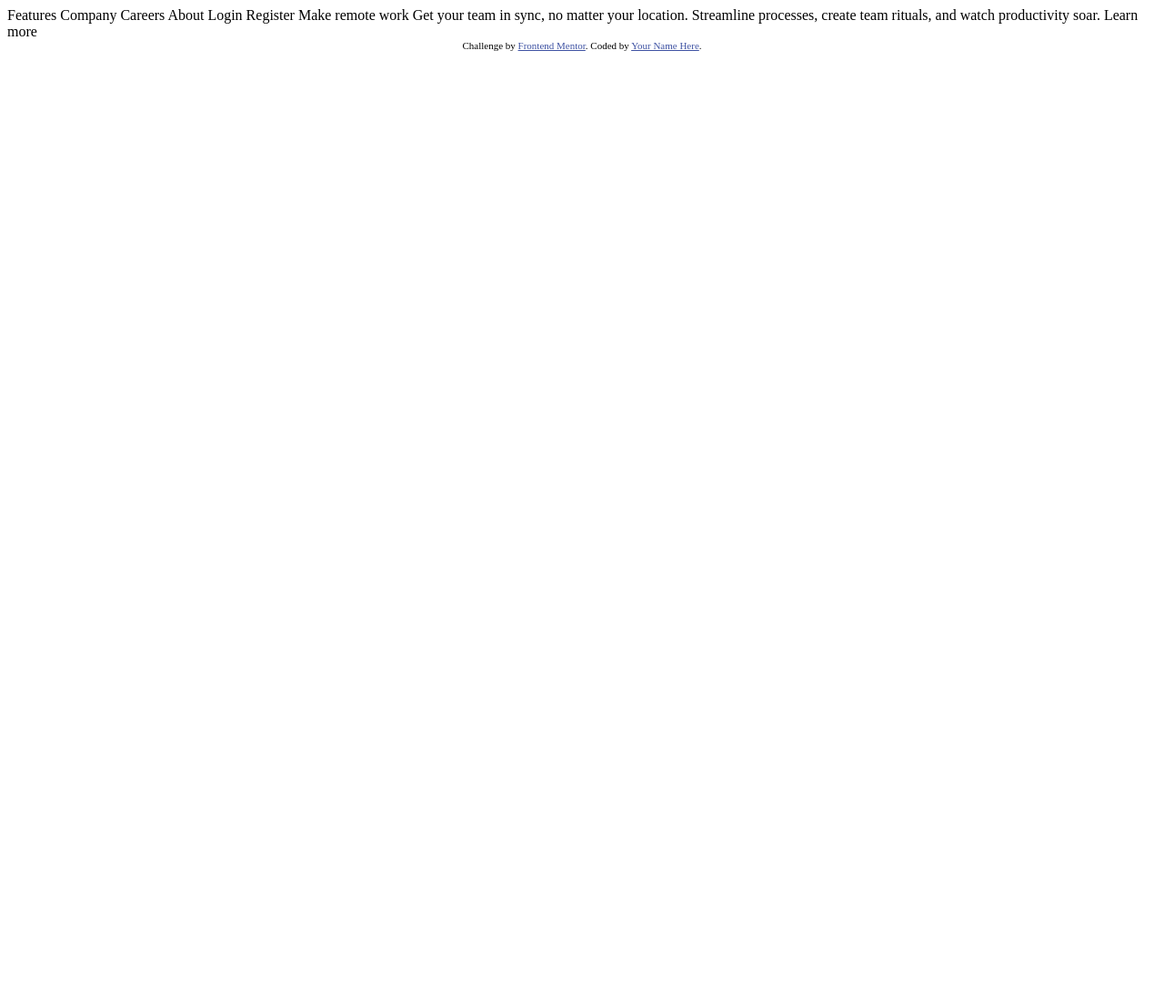
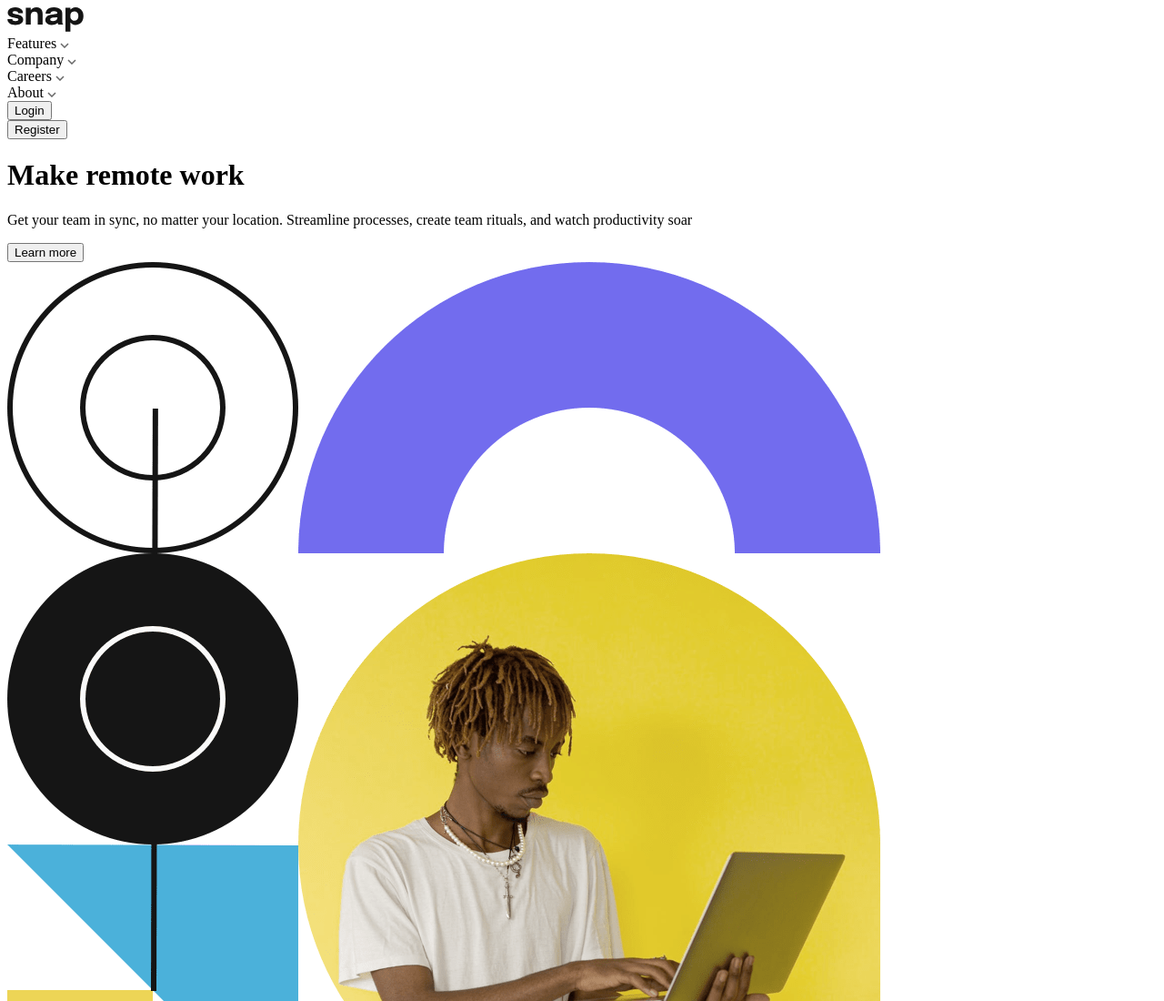
Before and after one commit to Mendez407/proyecto, a plain HTML site: page index.html in a window 1280 px wide. Shown: the top 1100 px of the page at 91% size. Before the commit the page ends 800 px from the top, so only its background shows below. Drawn offline with Linux system fonts and the light colour scheme.

Commit message:
maquetacion

```diff
--- a/index.html
+++ b/index.html
@@ -15,25 +15,57 @@
   </style>
 </head>
 <body>
+<main>
+  <div class="logo">
+    <img src="images/logo.svg" alt="">
+  </div>
+  <div class="opciones">
+    <div class="Features">
+      <label>Features</label>
+     <img src="images/icon-arrow-down.svg" alt="">
+    </div>
+    <div class="Company">
+      <label>Company</label>
+     <img src="images/icon-arrow-down.svg" alt="">
+    </div>
+    <div class="Careers">
+      <label>Careers</label>
+     <img src="images/icon-arrow-down.svg" alt="">
+    </div>
+    <div class="About">
+      <label>About</label>
+     <img src="images/icon-arrow-down.svg" alt="">
+    </div>
 
-  Features
-  Company
-  Careers
-  About
+  </div>
+  <div class="botones">
+    <div class="boton_login">
+      <button>Login</button>
+    </div>
+    <div class="boton_register">
+      <button>Register</button>
+    </div>
+  </div>
+  <div class="titulo">
+    <h1>Make remote work</h1>
+  </div>
+  <div class="mensaje">
+    <p> Get your team in sync, no matter your location. Streamline processes,
+      create team rituals, and watch productivity soar</p>
+  </div>
+  <div class="boton_learn">
+    <button>Learn more</button>
+  </div>
+  <div class="foto_perfil">
+    <img src="images/image-hero-desktop.png" alt="">
+  </div>
+  <div class="colaboraciones">
+    <img src="images/client-databiz.svg" alt="">
+    <img src="images/client-audiophile.svg" alt="">
+    <img src="images/client-meet.svg" alt="">
+    <img src="images/client-maker.svg" alt="">
+  </div>
+</main>
 
-  Login
-  Register
-
-  Make remote work
-
-  Get your team in sync, no matter your location. Streamline processes,
-  create team rituals, and watch productivity soar.
-
-  Learn more
-
-  <div class="attribution">
-    Challenge by <a href="https://www.frontendmentor.io?ref=challenge" target="_blank">Frontend Mentor</a>.
-    Coded by <a href="#">Your Name Here</a>.
-  </div>
 </body>
 </html>
```
Also changed, not shown: 1 other file.
